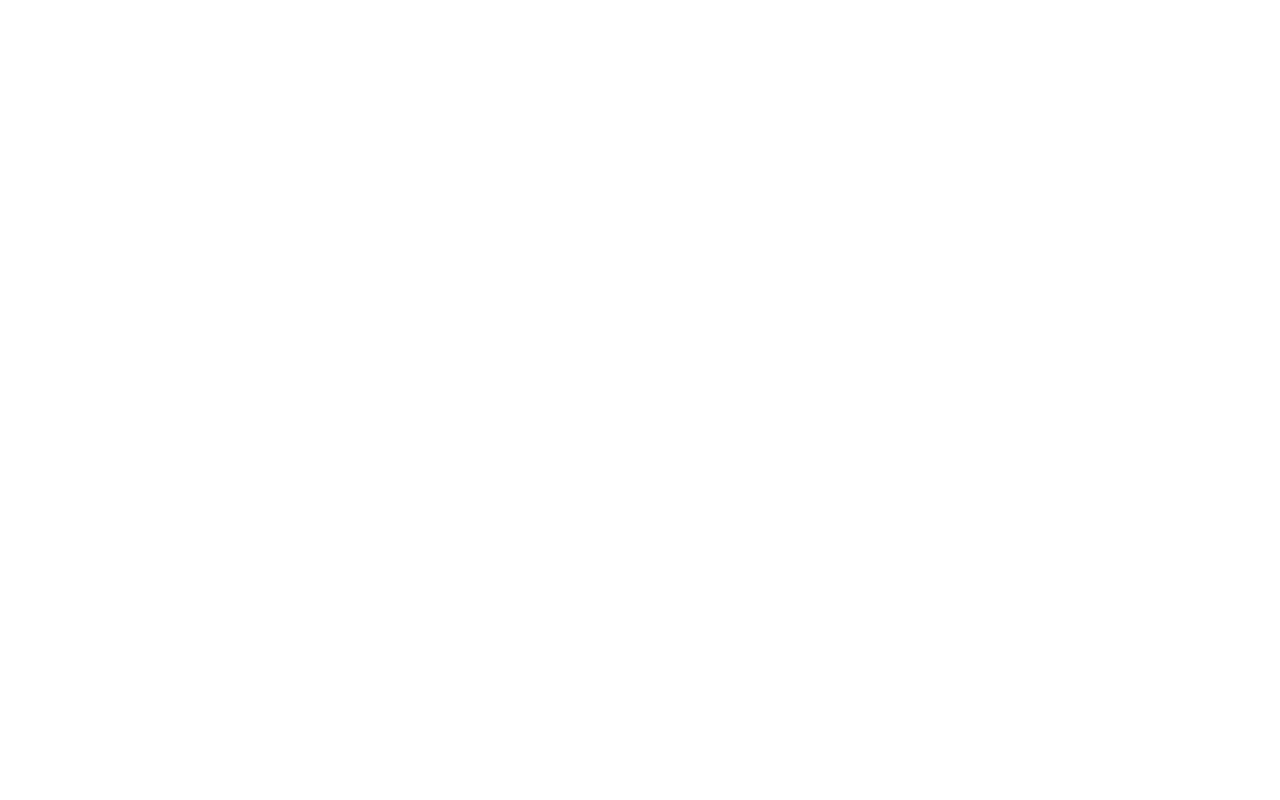
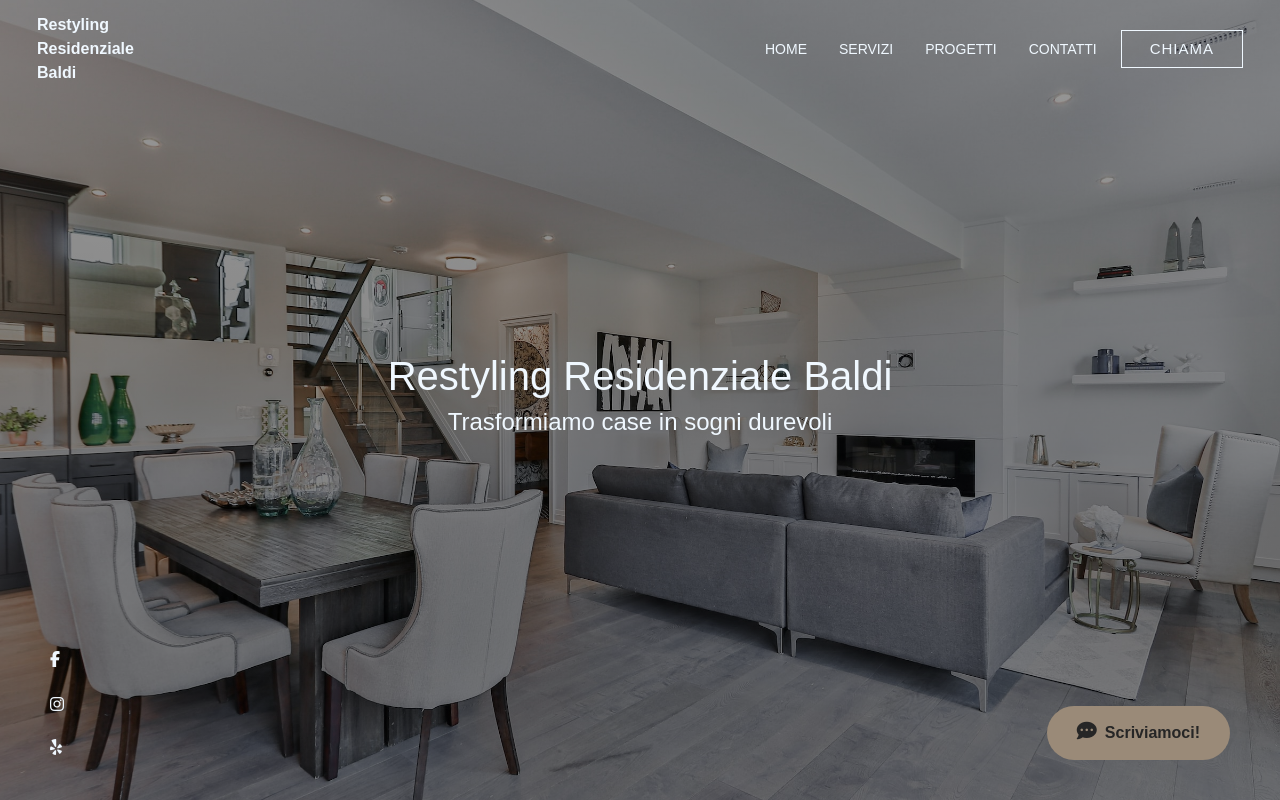
Before and after one commit to AngeloDN-Dev/Wix-Arredamenti, a website: page index.html in a window 1280 px wide. Drawn offline with nearby package versions, Linux system fonts and the light colour scheme.

Commit message:
Completata sezione navbar & header

```diff
--- a/index.html
+++ b/index.html
@@ -1,16 +1,99 @@
 <!DOCTYPE html>
 <html lang="en">
+
 <head>
     <meta charset="UTF-8">
     <meta name="viewport" content="width=device-width, initial-scale=1.0">
-    <meta name="description" content="Scopri la nostra vasta gamma di mobili per la casa. Offriamo soluzioni di arredamento di alta qualità e design per ogni stanza. Spedizione gratuita su ordini superiori a 100€.">
+    <meta name="description"
+        content="Scopri la nostra vasta gamma di mobili per la casa. Offriamo soluzioni di arredamento di alta qualità e design per ogni stanza. Spedizione gratuita su ordini superiori a 100€.">
     <title>Wix Arredamenti</title>
+    <!-- Icon fontawesome -->
+    <script src="https://kit.fontawesome.com/893551a8c5.js" crossorigin="anonymous"></script>
     <!-- Bootstrap Css  -->
     <link rel="stylesheet" href="node_modules/bootstrap/dist/css/bootstrap.css">
     <!-- My style Css -->
     <link rel="stylesheet" href="style.css">
 </head>
+
 <body>
+
+
+    <header id="bg-header">
+        <!-- navigation bar -->
+        <nav class="navbar navbar-expand-lg bg-trasparent">
+            <div class="container-fluid">
+                <a class="navbar-brand" href="#">
+                    <span>Restyling</span>
+                    <span>Residenziale</span>
+                    <span>Baldi</span>
+                </a>
+                <button class="navbar-toggler" type="button" data-bs-toggle="collapse"
+                    data-bs-target="#navbarSupportedContent" aria-controls="navbarSupportedContent"
+                    aria-expanded="false" aria-label="Toggle navigation">
+                    <span class="navbar-toggler-icon"></span>
+                </button>
+                <div class="collapse navbar-collapse" id="navbarSupportedContent">
+                    <ul class="navbar-nav ms-auto mb-2 mb-lg-0">
+                        <li class="nav-item">
+                            <a class="nav-link" aria-current="page" href="#">Home</a>
+                        </li>
+                        <li class="nav-item">
+                            <a class="nav-link" href="#">Servizi</a>
+                        </li>
+                        <li class="nav-item">
+                            <a class="nav-link" href="#">Progetti</a>
+                        </li>
+                        <li class="nav-item">
+                            <a class="nav-link" href="#">Contatti</a>
+                        </li>
+                    </ul>
+                    <li class="nav-item">
+                        <button class="btn-call" type="submit">Chiama</button>
+                    </li>
+                </div>
+            </div>
+        </nav>
+
+        <!-- Header -->
+        <div class="container">
+            <div class="row align-items-center vh-75">
+                <div class="col-12 text-center">
+                    <h1>Restyling Residenziale Baldi</h1>
+                    <h4>Trasformiamo case in sogni durevoli</h4>
+                </div>
+            </div>
+        </div>
+
+        <!-- Social -->
+        <div class="container-fluid">
+            <div class="row fixed-social">
+                <div class="col-6 d-flex flex-column">
+                    <a href="#"><i class="fa-brands fa-facebook-f"></i></a>
+                    <a href="#"><i class="fa-brands fa-instagram my-4"></i></a>
+                    <a href="#"><i class="fa-brands fa-yelp"></i></a>
+                </div>
+                <div class="col-6 d-flex flex-column align-items-end justify-content-end">
+                    <a href="#" class="btn-message fw-bolder"><i class="fa-solid fa-comment-dots fs-5 me-2"></i>Scriviamoci!</a>
+                </div>
+            </div>
+        </div>
+
+    </header>
+
+
+
+
+
+
+
+
+
+
+
+
+
+
+
 
 
 
@@ -21,4 +104,5 @@
     <!-- Bootstrap Js -->
     <script src="node_modules/bootstrap/dist/js/bootstrap.js"></script>
 </body>
+
 </html>
--- a/style.css
+++ b/style.css
@@ -1,3 +1,7 @@
+:root{
+    --primary: aliceblue;
+}
+
 /* Set fonts */
 @import url('https://fonts.googleapis.com/css2?family=Raleway:wght@300;400;500;700&family=Rubik:wght@400;500;700&display=swap');
 
@@ -7,4 +11,86 @@ body{
 
 h1,h2,h3,h4,h5,h6{
     font-family: 'Rubik', sans-serif;
+    color: var(--primary);
 }
+
+/* Helper System */
+
+.bg{
+    border: 1px solid red;
+}
+
+ul,li{list-style-type: none;}
+
+a{
+    text-decoration: none;
+    color: var(--primary);
+}
+
+.btn-call{
+    background-color: transparent;
+    text-transform: uppercase;
+    color: var(--primary);
+    padding: 7px 28px;
+    border: 1px solid var(--primary);
+    font-family: 'Raleway', sans-serif;
+    letter-spacing: 1px;
+    margin-right: 25px;
+    margin-left: 8px;
+    font-size: 15px;
+}
+
+.vh-50{
+    height: 50vh;
+}
+
+.vh-75{
+    height: 75vh;
+}
+
+/* Navigation bar */
+
+#bg-header{
+    height: 100vh;
+    background: linear-gradient( rgba(0, 0, 0, 0.4) 0%,rgba(0, 0, 0, 0.5) 80%), url(media/header.jpg) no-repeat;
+    background-size: cover;
+    background-position: center;
+    background-attachment: fixed;
+}
+
+.navbar-brand span{
+    display: block;
+    color: var(--primary);
+    font-size: 16px;
+    font-weight: 600;
+    margin: 0px 25px;
+}
+
+.nav-item a{
+    font-size: 14px;
+    color: var(--primary);
+    text-transform: uppercase;
+    margin: 0 8px;
+}
+
+/* header */
+
+.btn-message{
+    background-color: rgb(154, 138, 120);
+    color: rgb(38, 38, 38);
+    padding: 15px 30px;
+    border-radius: 50px;
+    margin: 0px 25px;
+}
+
+.fa-brands{
+    margin: 0px 25px;
+}
+
+.fixed-social{
+    position: fixed;
+    bottom: 40px;
+    right: 25px;
+    left: 25px;
+    z-index: 2000;
+}
```
Also changed, not shown: media/header.jpg (added), media/header.webp (deleted).
